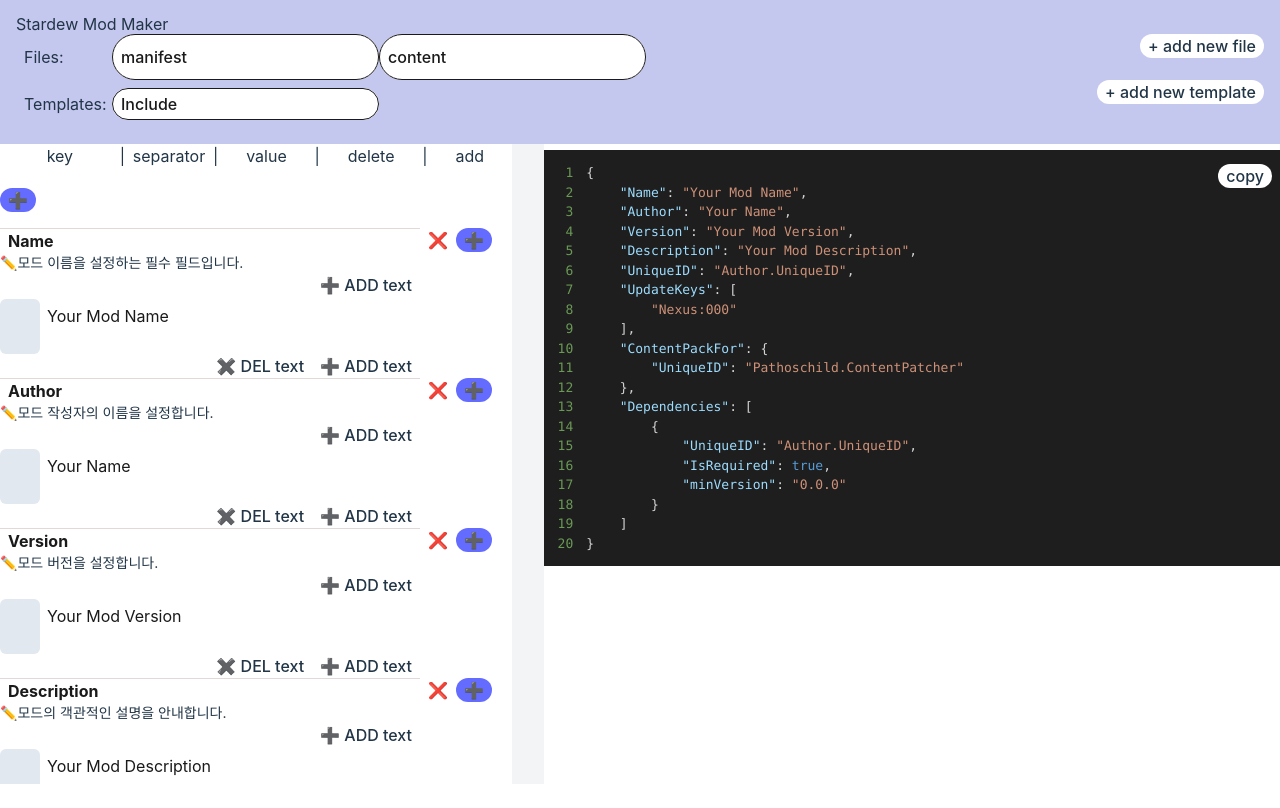
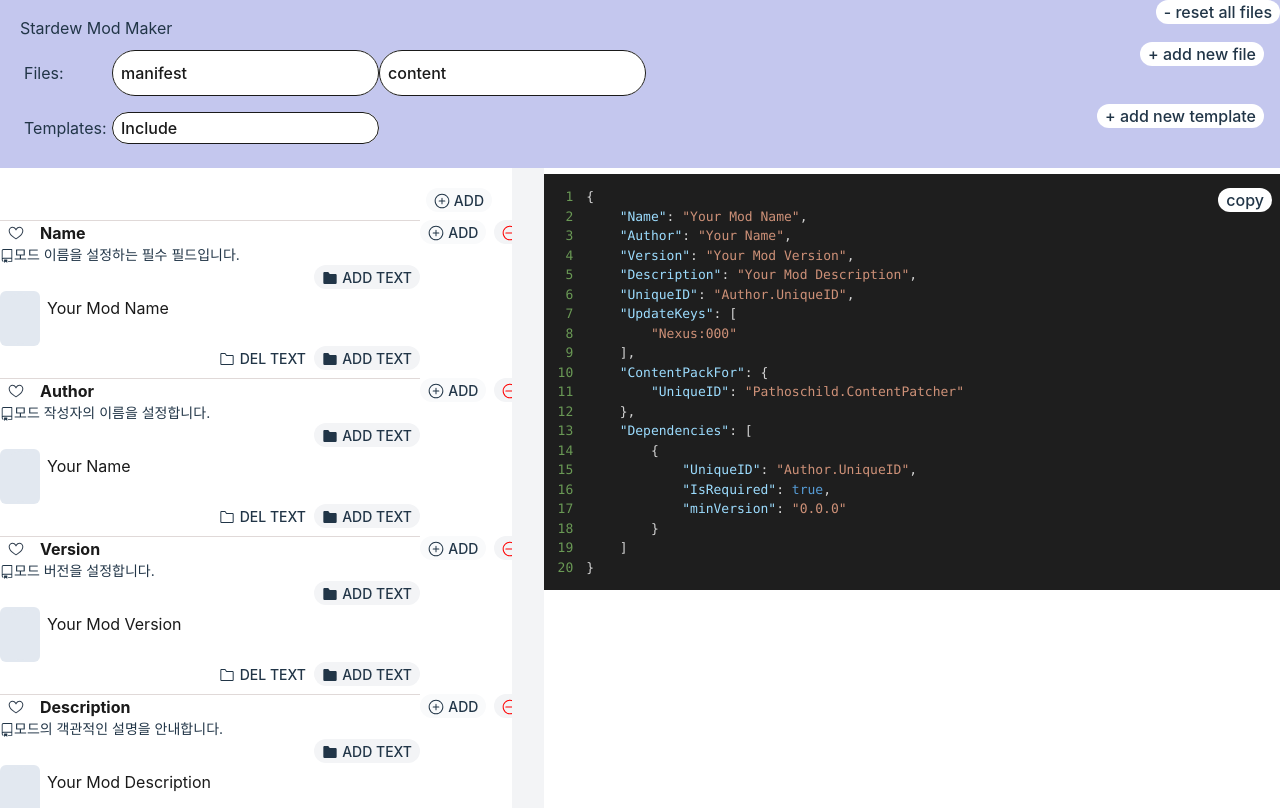
Before and after one commit to Sleepingoff/stardewmodmaker, a React (Vite) app: page / in a window 1280 px wide. Built offline with nearby package versions, Linux system fonts and the light colour scheme.

Commit message:
update style

```diff
--- a/package.json
+++ b/package.json
@@ -12,6 +12,7 @@
   "dependencies": {
     "react": "^18.2.0",
     "react-dom": "^18.2.0",
+    "react-icons": "^5.4.0",
     "react-router": "^7.1.1",
     "react-syntax-highlighter": "^15.6.1",
     "uuid": "^11.0.3",
--- a/src/App.tsx
+++ b/src/App.tsx
@@ -10,12 +10,24 @@ import { MainContext } from "./hooks/context";
 import { Inputs } from "./type/types";
 import { Template, useTabStore } from "./store/tabStore";
 import { TemplateType } from "./type/template";
+import { useInputStore } from "./store/inputStore";
+import { GoX } from "react-icons/go";
 
 const jsonFiles = ["Include"]; // 불러올 JSON 파일의 이름 목록
 
 function App() {
-  const { tabs, templates, activeTab, setTabs, setTemplates, setActiveTab } =
-    useTabStore();
+  const {
+    tabs,
+    templates,
+    activeTab,
+    setTabs,
+    setTemplates,
+    setActiveTab,
+    resetStore,
+    initialStore,
+  } = useTabStore();
+
+  const { resetInputs } = useInputStore();
   const [inputs, setInputs] = useState<Inputs>([]);
 
   const handleClickNewTab: MouseEventHandler = () => {
@@ -30,6 +42,31 @@ function App() {
         content: { key: "LogName", value: [], type: "log", template: [] },
       },
     ]);
+  };
+  //handleClickRemoveAll mouse event handler
+
+  const handleClickRemoveAll: MouseEventHandler = () => {
+    //zustand store의 tabs와 templates를 초기화
+    localStorage.clear();
+    resetStore();
+    resetInputs();
+    setActiveTab("-1");
+    setInputs((prev) => []);
+  };
+
+  useEffect(() => {
+    initialStore();
+    setActiveTab("0");
+  }, []);
+
+  const handleClickRemoveFile: MouseEventHandler = (e) => {
+    const target = e.target as HTMLButtonElement;
+    if (!target) return;
+    const targetId = +target?.id;
+
+    if (targetId === 0) return;
+    setTabs([...tabs.slice(0, targetId), ...tabs.slice(targetId + 1)]);
+    setActiveTab("0");
   };
 
   const handleClickTab: MouseEventHandler = (e) => {
@@ -87,10 +124,16 @@ function App() {
     <>
       <header className="main-header">
         <h1>Stardew Mod Maker</h1>
+        <button
+          onClick={handleClickRemoveAll}
+          className="absolute ml-auto mr-0 inset-0 w-fit h-fit"
+        >
+          - reset all files
+        </button>
         <hgroup className="flex w-full overflow-auto">
           <span className="my-auto mx-2 w-20">Files: </span>
           {tabs.map((tab, idx) => (
-            <h2 key={idx}>
+            <h2 key={idx} className="relative w-fit my-2 group">
               <span className="a11y-hidden">{tab}</span>
               <button onClick={handleClickTab} id={idx + ""} className="p-0">
                 <input
@@ -101,6 +144,15 @@ function App() {
                   className="block w-full shrink py-2.5"
                 />
               </button>
+              {idx === 0 ? null : (
+                <button
+                  id={idx + ""}
+                  onClick={handleClickRemoveFile}
+                  className="hidden group-hover:block absolute z-10 right-1 top-0 bg-red-100 py-1"
+                >
+                  <GoX />
+                </button>
+              )}
             </h2>
           ))}
           <button
@@ -110,7 +162,7 @@ function App() {
             + add new file
           </button>
         </hgroup>
-        <section className="flex w-full overflow-auto">
+        <section className="flex w-full overflow-auto relative">
           <span className="my-auto mx-2 w-20">Templates: </span>
           {templates.map((temp, idx) => (
             <h3 key={idx + "temp"} className="w-fit my-2">
--- a/src/components/DynamicButton.tsx
+++ b/src/components/DynamicButton.tsx
@@ -5,16 +5,24 @@ import React, {
   SetStateAction,
   useState,
 } from "react";
-import { NewType } from "../type/types";
+import {
+  GoCheckbox,
+  GoLog,
+  GoNumber,
+  GoPencil,
+  GoPlusCircle,
+} from "react-icons/go";
 
 const DynamicButton = ({
   type,
   text,
+  open = false,
   handleClickTypes,
 }: {
   type: string[];
   handleClickTypes: (type: string) => MouseEventHandler;
   text?: string;
+  open?: boolean;
 }) => {
   const [IsClickAddNew, setIsClickAddNew] = useState(false);
 
@@ -23,29 +31,72 @@ const DynamicButton = ({
     setIsClickAddNew((prev) => !prev);
   };
   return (
-    <div className="dynamic">
-      <button onClick={handleClickAddNew}>{text ?? <span>➕</span>}</button>
+    <div className={`relative ml-auto mr-0 ${open ? "flex " : "flex-col"} `}>
       {IsClickAddNew && (
-        <label className="flex flex-col	">
+        <label
+          //open이 true일 때는 flex, 위으 버튼 왼쪽으로 정렬. false일 때는 flex-col
+          className={` ${
+            open
+              ? "flex justify-end"
+              : "flex-col absolute top-8 right-0 z-10 justify-center align-center"
+          } button-container min-w-[5rem]`}
+        >
           {type.map((t) => (
-            <button id={t} key={t} onClick={handleClickTypes(t)}>
-              {t == "log"
-                ? "✏️"
-                : t == "array"
-                ? "[ ]"
-                : t == "object"
-                ? "{ }"
-                : t == "text"
-                ? "TEXT"
-                : t == "number"
-                ? "123"
-                : t == "checkbox"
-                ? "T/F"
-                : t}
+            <button
+              id={t}
+              key={t}
+              onClick={handleClickTypes(t)}
+              className="w-full max-w-[5rem] bg-gray-50 px-2"
+            >
+              {t == "log" ? (
+                <span className="">
+                  {" "}
+                  <GoLog className="inline" />{" "}
+                  <span className="text-sm"> Log</span>
+                </span>
+              ) : t == "array" ? (
+                <span className="">
+                  {"["} {"]"}
+                  <span className="text-sm"> Array</span>
+                </span>
+              ) : t == "object" ? (
+                <span className="">
+                  {"{"} {"}"}
+                  <span className="text-sm"> Object</span>
+                </span>
+              ) : t == "text" ? (
+                <span className="">
+                  {" "}
+                  <GoPencil className="inline" />{" "}
+                  <span className="text-sm"> Text</span>
+                </span>
+              ) : t == "number" ? (
+                <span className="">
+                  {" "}
+                  <GoNumber className="inline" />{" "}
+                  <span className="text-sm"> Num</span>
+                </span>
+              ) : t == "checkbox" ? (
+                <span className="">
+                  {" "}
+                  <GoCheckbox className="inline" />{" "}
+                  <span className="text-sm"> T/F</span>
+                </span>
+              ) : (
+                t
+              )}
             </button>
           ))}
         </label>
       )}
+      <button onClick={handleClickAddNew} className="bg-gray-50 px-2">
+        {text ?? (
+          <span>
+            <GoPlusCircle className="inline" />{" "}
+            <span className="text-sm">ADD</span>
+          </span>
+        )}
+      </button>
     </div>
   );
 };
--- a/src/components/FormatValue.tsx
+++ b/src/components/FormatValue.tsx
@@ -18,6 +18,15 @@ import { v4 as uuidv4 } from "uuid"; // UUID를 생성하기 위한 패키지
 import deleteValueById from "../utils/deleteValueById";
 import generateNewInput from "../utils/generateNewInput";
 import addUniqueId from "../utils/addUniqueId";
+import {
+  GoDuplicate,
+  GoFileDirectory,
+  GoFileDirectoryFill,
+  GoHeart,
+  GoNoEntry,
+  GoPlusCircle,
+  GoRepo,
+} from "react-icons/go";
 
 interface FormatType {
   separator: string;
@@ -127,7 +136,7 @@ const FormatValue = ({
           </summary>
           {inputs.description && (
             <p className="font-normal text-sm ml-1">
-              <span>✏️</span>
+              <GoRepo className="inline" />
               {inputs.description}
             </p>
           )}
@@ -156,14 +165,19 @@ const FormatValue = ({
           )}
         </details>
       )}
-      <div className="flex ml-auto">
-        <button className="h-fit " id="" onClick={handleDeleteKey}>
-          ❌
-        </button>
+      <div className="flex ml-auto h-fit">
         <DynamicButton
           type={availableTypes}
           handleClickTypes={handleClickAddNewValueOut}
         />
+        <button
+          className="h-fit bg-gray-100 mx-2 px-2"
+          id=""
+          onClick={handleDeleteKey}
+        >
+          <GoNoEntry color="red" className="inline" />{" "}
+          <span className="text-sm w-full">DEL</span>
+        </button>
       </div>
       {/* {afterInputs} */}
     </div>
@@ -248,7 +262,7 @@ const Format = ({ input, disabled }: { input: Input; disabled?: boolean }) => {
       [target.id]: target.value,
     }));
   };
-
+  const handleClickAddBookMark: MouseEventHandler = (e) => {};
   const textRef = useRef(null);
 
   useEffect(() => {
@@ -271,6 +285,9 @@ const Format = ({ input, disabled }: { input: Input; disabled?: boolean }) => {
   return (
     <details open className="" id={input.id} key={input.id}>
       <summary className="w-fit shrink">
+        <button onClick={handleClickAddBookMark}>
+          <GoHeart />
+        </button>
         <input
           type="text"
           value={key}
@@ -281,17 +298,18 @@ const Format = ({ input, disabled }: { input: Input; disabled?: boolean }) => {
       <label className="flex">
         {input.description && (
           <p className="font-normal text-sm">
-            <span>✏️</span>
+            <GoRepo className="inline" />
             {input.description}
           </p>
         )}
       </label>
 
       <button
-        className="block m-auto mr-0 w-fit"
+        className="block m-auto mr-0 w-fit bg-gray-100"
         onClick={handleClickAddSeparator("-1")}
       >
-        ➕ ADD text
+        <GoFileDirectoryFill className="inline" />{" "}
+        <span className="text-sm"> ADD TEXT</span>
       </button>
       {id.map((i, idx) => {
         return (
@@ -316,12 +334,19 @@ const Format = ({ input, disabled }: { input: Input; disabled?: boolean }) => {
             </div>
             <button
               onClick={handleClickDeleteText(i)}
-              className="bg-slate-200 ml-auto mr-0 group"
+              className="bg-gray-100 ml-auto mr-0 group"
               disabled={id.length == 1}
             >
-              ✖️ DEL text
+              <GoFileDirectory className="inline" />{" "}
+              <span className="text-sm"> DEL TEXT</span>
             </button>
-            <button onClick={handleClickAddSeparator(i)}>➕ ADD text</button>
+            <button
+              onClick={handleClickAddSeparator(i)}
+              className="bg-gray-100"
+            >
+              <GoFileDirectoryFill className="inline" />{" "}
+              <span className="text-sm"> ADD TEXT</span>
+            </button>
           </div>
         );
       })}
@@ -335,10 +360,6 @@ const FormatNumber = ({ input }: { input: Input }) => {
 
   const [key, setKey] = useState<string>(input.key);
   const [value, setValue] = useState<string>(input.defaultValue as string);
-  const handleDeleteKey: MouseEventHandler = (e) => {
-    if (!setter) return;
-    setter((prev) => [...deleteValueById(prev, input)]);
-  };
 
   const handleChangeInput: ChangeEventHandler<HTMLInputElement> = (e) => {
     const target = e.target as HTMLInputElement;
@@ -373,19 +394,12 @@ const FormatNumber = ({ input }: { input: Input }) => {
         value={value ?? 0}
         onChange={handleChangeInput}
       />
-      {/* <button onClick={handleDeleteKey} className="shrink-0 w-fit ml-auto">
-        ❌
-      </button> */}
     </details>
   );
 };
 
 const FormatCheckBox = ({ input }: { input: Input }) => {
   const { setter }: FormatContextValue = useContext(FormatContext);
-  const handleDeleteKey: MouseEventHandler = (e) => {
-    if (!setter) return;
-    setter((prev) => [...deleteValueById(prev, input)]);
-  };
   const [key, setKey] = useState<string>(input.key);
   const [value, setValue] = useState<boolean>(
     input.defaultValue == "true" ? true : false
@@ -405,7 +419,7 @@ const FormatCheckBox = ({ input }: { input: Input }) => {
     setter((prev) => [...updateValueById(prev, newValue)]);
   }, [value, key]);
   return (
-    <details className="checkbox" key={input.id}>
+    <details className="checkbox" key={input.id} open>
       <summary>
         <label htmlFor="checkbox" className="a11y-hidden">
           {key}
@@ -456,17 +470,17 @@ const FormatLog = ({ input }: { input: Input }) => {
     ]);
   }, [value]);
   return (
-    <details className="log" id={input.id} key={input.id}>
+    <details className="log" id={input.id} key={input.id} open>
       <summary className="">
         <h3 className="font-black	">
           LogName <span className="a11y-hidden">{value}</span>
         </h3>
-        {/* <button onClick={handleDeleteKey} className="shrink-0 ml-auto">
-          ❌
-        </button> */}
       </summary>
       {input.description && (
-        <p className="font-normal text-sm">✏️{input.description}</p>
+        <p className="font-normal text-sm">
+          <GoRepo className="inline" />
+          {input.description}
+        </p>
       )}
       <textarea
         ref={textRef}
--- a/src/components/Tabs/ContentTab.tsx
+++ b/src/components/Tabs/ContentTab.tsx
@@ -37,7 +37,7 @@ const ContentTab = () => {
   return (
     <section>
       <FormatContext.Provider value={{ value: inputs, setter: setInputs }}>
-        <div className="w-[40vw] p-5 pl-0">
+        <div className="w-[40vw] p-5 pl-0 flex flex-col gap-2">
           <DynamicButton
             type={["text", "object", "array"]}
             handleClickTypes={handleClickTypes}
--- a/src/components/Tabs/ManifestTab.tsx
+++ b/src/components/Tabs/ManifestTab.tsx
@@ -148,18 +148,12 @@ const ManifestTab = () => {
 
   return (
     <section>
-      <div className="flex w-full text-center ">
-        <span className="m-auto shrink-0 min-w-[5vw]">key</span>|
-        <span className="mx-1 w-[5rem] ">separator</span>|
-        <span className="mx-auto t">value</span>|
-        <span className="m-auto shrink-0 min-w-[2vw]">delete</span>|
-        <span className="m-auto shrink-0 min-w-[2vw]">add</span>
-      </div>
       <FormatContext.Provider value={{ value: inputs, setter: setInputs }}>
-        <div className="w-[40vw] p-5 pl-0">
+        <div className="w-[40vw] p-5 pl-0 flex flex-col gap-2">
           <DynamicButton
             type={["text", "object", "array"]}
             handleClickTypes={handleClickTypes}
+            open={true}
           />
           {inputs.map((input) => (
             <FormatValue key={input.id} inputs={input} separator="," />
--- a/src/components/Tabs/NewTab.tsx
+++ b/src/components/Tabs/NewTab.tsx
@@ -37,7 +37,7 @@ const NewTab = ({ id }: NewTabType) => {
   return (
     <section key={id + "newTab"}>
       <FormatContext.Provider value={{ value: inputs, setter: setInputs }}>
-        <div className="w-[40vw] p-5 pl-0">
+        <div className="w-[40vw] p-5 pl-0 flex flex-col gap-2">
           <DynamicButton
             type={["text", "object", "array"]}
             handleClickTypes={handleClickTypes}
--- a/src/components/Tabs/TempTab.tsx
+++ b/src/components/Tabs/TempTab.tsx
@@ -38,7 +38,7 @@ const TempTab = ({ id, temp }: { id: string; temp: any }) => {
   return (
     <section key={id + "newTab"}>
       <FormatContext.Provider value={{ value: inputs, setter: setInputs }}>
-        <div className="w-[40vw] p-5 pl-0">
+        <div className="w-[40vw] p-5 pl-0 flex flex-col gap-2">
           <DynamicButton
             type={["log", "text", "object", "array"]}
             handleClickTypes={handleClickTypes}
--- a/src/index.css
+++ b/src/index.css
@@ -96,6 +96,7 @@ header {
 
 h1 {
   font-size: medium;
+  margin: .25rem;
 }
 
 hr {
@@ -160,7 +161,7 @@ label>input[type="checkbox"]:checked~span {
 }
 
 label>input[type="checkbox"]:checked~span::before {
-  content: "O";
+  content: "T";
   display: block;
   position: absolute;
   bottom: 50%;
@@ -170,7 +171,7 @@ label>input[type="checkbox"]:checked~span::before {
 }
 
 label>input[type="checkbox"]~span::before {
-  content: "X";
+  content: "F";
   position: absolute;
   bottom: 50%;
   right: 50%;
@@ -208,6 +209,12 @@ textarea:focus {
 textarea:focus::placeholder {
   color: #a3a6a8;
   font-weight: 400;
+}
+
+label.button-container {
+  background-color: #fff;
+  border-radius: 1rem;
+  box-shadow: 2px 2px 5px 2px #8e8e8e5b;
 }
 
 @media (prefers-color-scheme: light) {
@@ -394,15 +401,15 @@ details.log {
   width: calc(100% - 4.5rem);
 }
 
-
+/*
 .dynamic {
   margin-left: 0;
   margin-right: auto;
   margin-bottom: 1rem;
   width: fit-content;
   height: 100%;
-}
+} */
 
 .dynamic>button {
-  background-color: #646cff;
+  background-color: #dbdbdb;
 }
--- a/src/store/inputStore.ts
+++ b/src/store/inputStore.ts
@@ -11,6 +11,7 @@ interface InputStore {
     updater: InputValue | ((prevState: InputValue) => InputValue)
   ) => void;
   initializeInputs: (keys: string[]) => void;
+  resetInputs: () => void;
 }
 
 export const useInputStore = create<InputStore>()(
@@ -36,6 +37,8 @@ export const useInputStore = create<InputStore>()(
           });
           return { inputs: newInputs };
         }),
+
+      resetInputs: () => set({ inputs: {} }),
     }),
     { name: "input-storage" }
   )
--- a/src/store/tabStore.ts
+++ b/src/store/tabStore.ts
@@ -16,6 +16,8 @@ interface TabState {
     updater: (state: { templates: Template[] }) => Template[]
   ) => void;
   setActiveTab: (tab: string) => void;
+  resetStore: () => void;
+  initialStore: () => void;
 }
 
 export const useTabStore = create<TabState>()(
@@ -28,6 +30,8 @@ export const useTabStore = create<TabState>()(
       setTemplates: (updater) =>
         set((state) => ({ templates: updater(state) })),
       setActiveTab: (tab) => set({ activeTab: tab }),
+      resetStore: () => set({ tabs: [], templates: [], activeTab: "0" }),
+      initialStore: () => set({ tabs: ["manifest", "content"], templates: [] }),
     }),
     { name: "tab-storage" } // 로컬 스토리지 키 이름
   )
--- a/src/utils/generateNewInput.ts
+++ b/src/utils/generateNewInput.ts
@@ -1,16 +1,17 @@
 import { v4 as uuidv4 } from "uuid"; // UUID를 생성하기 위한 패키지
 import { IdField, Input, Inputs } from "../type/types";
-
+let count = 0;
 const generateNewInput = (type: string, inputs: Input | Inputs): Input => {
+  count += Math.floor(Math.random() * 1000);
   const newId = uuidv4();
   if (Array.isArray(inputs)) {
     let newInputs: IdField = {
       id: newId,
-      key: "new Key" + newId,
+      key: "new Key" + count,
       value: [
         {
           id: uuidv4(),
-          key: "new Key in" + newId,
+          key: "new Key in" + count,
           value: [],
           type: "text",
           defaultValue: " ",
@@ -26,7 +27,7 @@ const generateNewInput = (type: string, inputs: Input | Inputs): Input => {
     if (type == "text") {
       newInputs = {
         id: newId,
-        key: "new Key" + newId,
+        key: "new Key" + count,
         value: [],
         type: type,
         defaultValue: " ",
@@ -53,11 +54,11 @@ const generateNewInput = (type: string, inputs: Input | Inputs): Input => {
 
   let newInputs: IdField = {
     id: newId,
-    key: "new Key" + newId,
+    key: "new Key" + count,
     value: [
       {
         id: uuidv4(),
-        key: "new Key in" + newId,
+        key: "new Key in" + count,
         value: [],
         type: "text",
         defaultValue: " ",
@@ -73,7 +74,7 @@ const generateNewInput = (type: string, inputs: Input | Inputs): Input => {
   if (type == "text") {
     newInputs = {
       id: newId,
-      key: "new Key" + newId,
+      key: "new Key" + count,
       value: [],
       type: type,
       defaultValue: " ",
@@ -92,6 +93,17 @@ const generateNewInput = (type: string, inputs: Input | Inputs): Input => {
       template: [],
     };
   }
+  if (type == "checkbox") {
+    newInputs = {
+      id: newId,
+      key: "new Key" + count,
+      value: [],
+      type: type,
+      defaultValue: false,
+      parentId: inputs.parentId,
+      template: [],
+    };
+  }
 
   return newInputs;
 };
```
Also changed, not shown: 1 other file (tests, documents, lock files or other folders).
